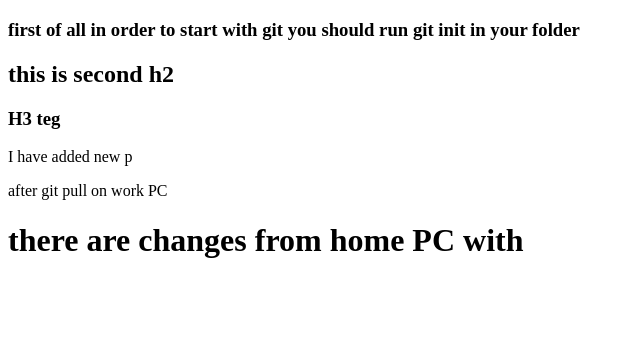
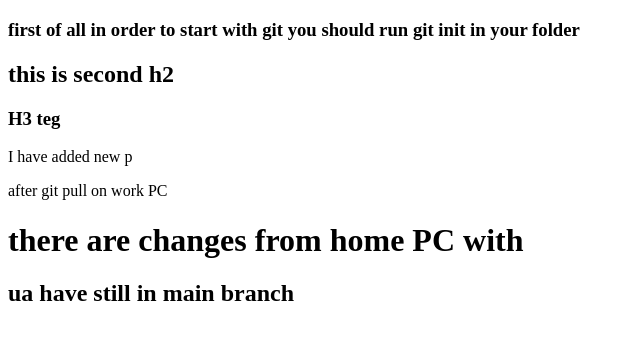
Before and after one commit to ingibitors/test, a plain HTML site: page index.html in a window 1280 px wide. Shown: the whole page, without its empty margins (0-640 px from the left). Drawn offline with Linux system fonts and the light colour scheme.

Commit message:
added h2 we have still in main branch

```diff
--- a/index.html
+++ b/index.html
@@ -13,6 +13,7 @@
 
 
 <h1>there are changes from home PC with </h1>
+<h2>ua have still in main branch</h2>
 
 </body>
 </html>
```
